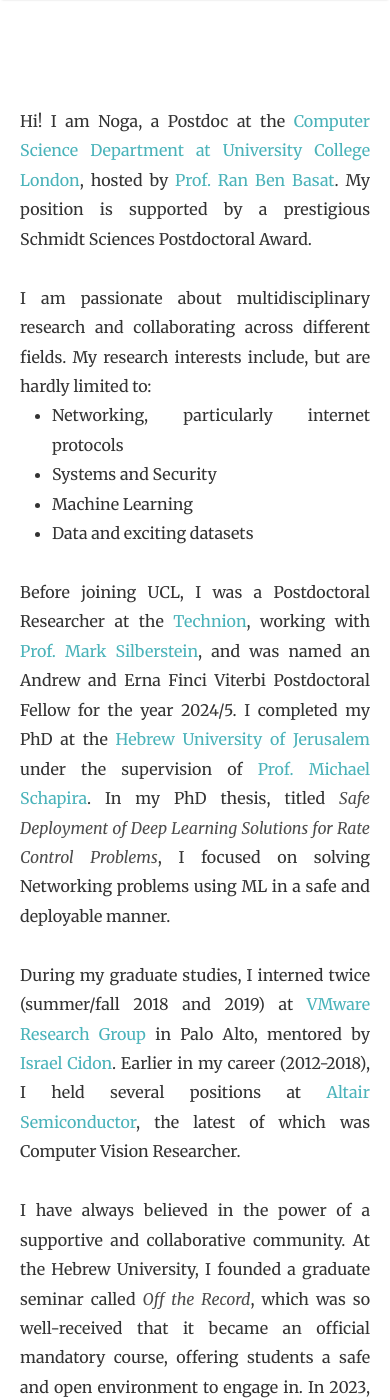
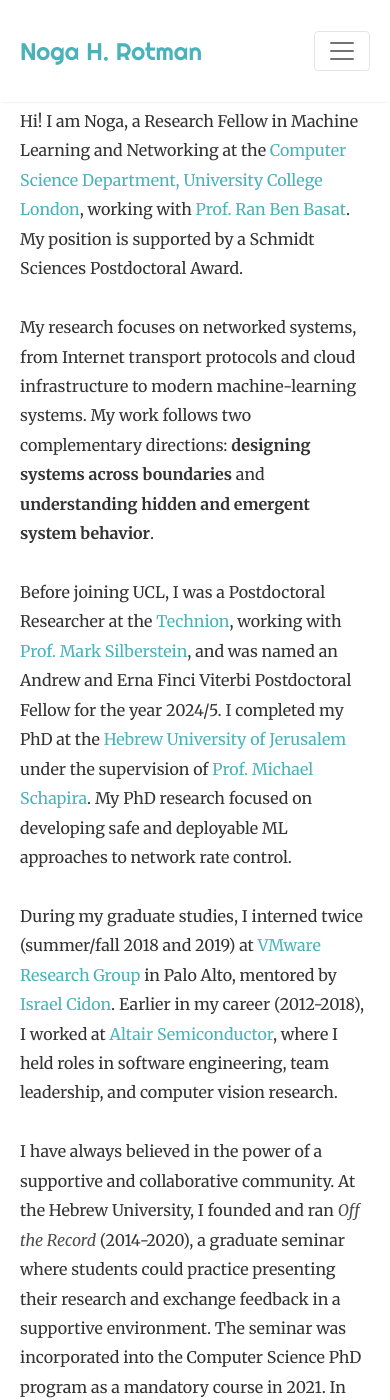
Before and after one commit to r02b/r02b.github.io, a Jekyll site: the page built from _pages/main.md, in a window 390 px wide and 1400 px high. Built offline with Jekyll 4.4.1, drawn with Linux system fonts in a browser that asks for light colours; a style sheet for code colours, icons or effects is not loaded; some of the changed text lies outside the part shown.

Commit message:
Much belated update to main.

```diff
--- a/_config.yml
+++ b/_config.yml
@@ -1,7 +1,7 @@
 # Site
 name: "Noga H. Rotman"
 title: "Noga H. Rotman"
-description: " | CS Researcher | Homepage"
+description: " | Computer Networking, Systems, and Machine Learning"
 logo: 'assets/images/favicon-32x32.png'
 favicon: 'assets/images/favicon-32x32.png'
 baseurl: ''
--- a/_layouts/default.html
+++ b/_layouts/default.html
@@ -100,6 +100,15 @@
                             <i class="ai ai-google-scholar-square fab zoom"></i></a>
                     </li>
                     <li class="nav-item">
+                        <a class="nav-link" href="https://dblp.org/pid/228/6908.html" target="_blank" rel="noopener noreferrer" title="DBLP">
+                            <i class="ai ai-dblp-square fab zoom"></i></a>
+                    </li>
+
+                    <li class="nav-item">
+                        <a class="nav-link" href="{{ '/assets/files/Noga_Rotman_CV.pdf' | relative_url }}" target="_blank" rel="noopener noreferrer" title="Curriculum Vitae" aria-label="Curriculum Vitae">
+                            <i class="ai ai-cv-square fab zoom"></i></a>
+                    </li>
+                    <li class="nav-item">
                         <a class="nav-link" href="https://twitter.com/NogaRot" target="_blank"><i class="fab fa-twitter-square"></i></a>
                     </li>
                     <li class="nav-item">
--- a/_pages/main.md
+++ b/_pages/main.md
@@ -1,7 +1,7 @@
 ---
 layout: default
 title: "Noga H. Rotman"
-description: "CS Postdoc @ The Technion"
+description: "Computer networking and ML systems researcher at University College London"
 image: "assets/images/graphic1.png"
 permalink: /
 ---
@@ -10,36 +10,30 @@
         <img src="assets/images/profile.jpg" alt="Hi that's me!"/>
     </div>
     <div id="hi" class="section-text col-md-9">
-        Hi! I am Noga, a Postdoc at the <a href="https://www.ucl.ac.uk/engineering/computer-science" target="_blank">Computer Science Department at University College London</a>, hosted by <a href="https://www.bbasat.com/" target="_blank">Prof. Ran Ben Basat</a>.
-        My position is supported by a prestigious Schmidt Sciences Postdoctoral Award.
-            <br><br>
-            I am passionate about multidisciplinary research and collaborating across different fields.
-            My research interests include, but are hardly limited to:
-                    <ul class="">
-                        <li>Networking, particularly internet protocols</li>
-                        <li>Systems and Security</li>
-                        <li>Machine Learning</li>
-                        <li>Data and exciting datasets</li>
-                </ul>
-       </div>
+        Hi! I am Noga, a Research Fellow in Machine Learning and Networking at the <a href="https://www.ucl.ac.uk/engineering/computer-science" target="_blank">Computer Science Department, University College London</a>, working with <a href="https://www.bbasat.com/" target="_blank">Prof. Ran Ben Basat</a>.
+        My position is supported by a Schmidt Sciences Postdoctoral Award.
+        <br><br>
+        My research focuses on networked systems, from Internet transport protocols and cloud infrastructure to modern machine-learning systems.
+        My work follows two complementary directions: <b>designing systems across boundaries</b> and <b>understanding hidden and emergent system behavior</b>.
+    </div>
 </div>
 
 <div class="section-container section-text">
-<br>
+    <br>
     Before joining UCL, I was a Postdoctoral Researcher at the <a href="https://ece.technion.ac.il/" target="_blank">Technion</a>, working with <a href="https://marksilberstein.com/" target="_blank">Prof. Mark Silberstein</a>,
     and was named an Andrew and Erna Finci Viterbi Postdoctoral Fellow for the year 2024/5.
     I completed my PhD at the <a href="http://www.cs.huji.ac.il/" target="_blank">Hebrew University of Jerusalem</a> under the supervision of <a href="https://www.michaelschapira.com/" target="_blank">Prof. Michael Schapira</a>.
-    In my PhD thesis, titled <i>Safe Deployment of Deep Learning Solutions for Rate Control Problems</i>, I focused on solving Networking problems using ML in a safe and deployable manner.
+    My PhD research focused on developing safe and deployable ML approaches to network rate control.
     <br><br>
     During my graduate studies, I interned twice (summer/fall 2018 and 2019) at
     <a href="https://research.vmware.com/" target="_blank">VMware Research Group</a> in Palo Alto, mentored by
     <a href="https://tech.cornell.edu/people/israel-cidon/" target="_blank">Israel Cidon</a>.
-    Earlier in my career (2012-2018), I held several positions at
+    Earlier in my career (2012-2018), I worked at
         <a href="https://altair-semi.com/" target="_blank">Altair Semiconductor</a>,
-    the latest of which was Computer Vision Researcher.
+     where I held roles in software engineering, team leadership, and computer vision research.
     <br><br>
     I have always believed in the power of a supportive and collaborative community.
-    At the Hebrew University, I founded a graduate seminar called <i>Off the Record</i>, which was so well-received that it became an official mandatory course, offering students a safe and open environment to engage in.
+    At the Hebrew University, I founded and ran <i>Off the Record</i> (2014-2020), a graduate seminar where students could practice presenting their research and exchange feedback in a supportive environment. The seminar was incorporated into the Computer Science PhD program as a mandatory course in 2021.
     In 2023, I co-founded <i>Baot Research</i>, the research branch of a popular Israeli all-female tech group.
     I also served as a mentor throughout the years via different organizations, such as the aforementioned <a href="https://www.linkedin.com/company/baot-il/" target="_blank">Baot</a> community, as well as <a href="https://queenb.org.il/en" target="_blank">Queen B</a>.
     <br><br>
@@ -75,7 +70,7 @@
                 <span class="paper-name">
                     A Deep Reinforcement Learning Perspective on Internet Congestion Control
                 </span>
-                <br>Nathan Jay, Noga H. Rotman, P. Brighten Godfrey, Michael Schapira, Aviv Tamar.
+                <br>Nathan Jay<sup>&dagger;</sup>, Noga H. Rotman<sup>&dagger;</sup>, P. Brighten Godfrey, Michael Schapira, Aviv Tamar.
                 <a href="https://icml.cc/" target="_blank">ICML 2019</a>.
                 <br>
                 <span class="paper-links">
@@ -83,10 +78,29 @@
                     <a href="assets/slides/Aurora_AIWeek.pdf" target="_blank">[Slides]</a>,
                     <a href="https://youtu.be/8bzHuplGI-M" target="_blank">[Video]</a>
                 </span>
-                <br>Also see <a href="https://arxiv.org/abs/1810.03259" target="_blank">[Short Paper]</a>
+                <br><small>&dagger; Equal contribution</small>
+                <br>Also see <a href="https://arxiv.org/abs/1810.03259v1" target="_blank">[Workshop Version]</a>
                 from <a href="https://sites.google.com/view/deep-rl-workshop-nips-2018/home" target="_blank">Deep Reinforcement Learning Workshop</a>, <a href="https://neurips.cc/" target="_blank">NeurIPS 2018</a>.
             </li>
         </ul>
+
+        <h3>Invited Articles</h3>
+        <ul class="fa-ul">
+         <li><i class="fa-li fa-solid fa-person-chalkboard"></i>
+                    <span class="paper-name" id="per2023">
+                        Tackling Deployability Challenges in ML-Powered Networks
+                    </span>
+                    <br>Noga H. Rotman.
+                    <a href="https://dl.acm.org/newsletter/sigmetrics" target="_blank">ACM SIGMETRICS PER 2023</a>.
+                    <br>
+                    <span class="paper-links">
+                        <a href="https://dl.acm.org/doi/10.1145/3626570.3626605" target="_blank">[Article]</a>
+                    </span>
+                    <br>
+                    Based on an invited talk at the <a href="https://measure-selfdn23.cs.ucsb.edu/" target="_blank">ACM SIGMETRICS Workshop on Measurements for Self-Driving Networks</a>.
+                </li>
+        </ul>
+
     </div>
 </div>
 <div id="manuscripts" class="section-container section-main">
@@ -94,6 +108,39 @@
         <h2><span>Manuscripts</span></h2>
     </div>
     <div class="section-text">
+    <h3>Current Preprints &amp; Manuscripts</h3>
+    <ul class="fa-ul">
+        <li><i class="fa-li fas fa-pen-to-square"> </i>
+                <span class="paper-name">ML-for-ML</span>
+                <br>Yutong Zhao<sup>&dagger;</sup>, Noga H. Rotman<sup>&dagger;</sup>, Gianni Antichi, Ran Ben Basat.
+                2026.
+                <br>
+                <span class="paper-links">
+                    <a href="https://arxiv.org/pdf/2608.06046" target="_blank">[Short Paper]</a>
+                </span>
+                <br><small>&dagger; Equal contribution</small>
+        </li>
+        <li><i class="fa-li fas fa-pen-to-square"> </i>
+            <span class="paper-name">Avoiding Cross-Datacenter Collective Congestion via Disaggregated Buffering</span>
+            <br>Mariano Scazzariello, Noga H. Rotman, Dima Gavrilenko, Sajy Khashab, Alexander Shpiner, Matty Kadosh, Marco Chiesa, Dejan Kostic, Mark Silberstein.
+            2026.
+            <br>
+            <span class="paper-links">
+                <a href="https://arxiv.org/pdf/2605.11852" target="_blank">[Paper]</a>
+            </span>
+        </li>
+        <li><i class="fa-li fas fa-pen-to-square"> </i>
+            <span class="paper-name">RFSeek and Ye Shall Find</span>
+            <br>Noga H. Rotman, Tiago Ferreira, Hila Peleg, Mark Silberstein, Alexandra Silva.
+            2025.
+            <br>
+            <span class="paper-links">
+                <a href="https://arxiv.org/pdf/2509.10216" target="_blank">[Paper]</a>
+            </span>
+            <br><small>Led to a <a href="https://www.rfc-editor.org/errata/eid8710" target="_blank">verified erratum to RFC 9293 (TCP)</a>.</small>
+        </li>
+    </ul>
+    <h3>Earlier Manuscripts &amp; Technical Reports</h3>
         <ul class="fa-ul">
             <li><i class="fa-li fas fa-pen-to-square"> </i>
                 <span class="paper-name">CloudCast: Characterizing Public Clouds Connectivity</span>
@@ -115,27 +162,3 @@
         </ul>
     </div>
 </div>
-
-<div id="other" class="section-container section-main">
-     <div class="section-title">
-        <h2><span>Other</span></h2>
-    </div>
-    <div class="section-text">
-        <ul class="fa-ul">
-         <li><i class="fa-li fa-solid fa-person-chalkboard"></i>
-                    <span class="paper-name" id="per2023">
-                        Tackling Deployability Challenges in ML-Powered Networks
-                    </span>
-                    <br>Noga H. Rotman.
-                    <a href="https://dl.acm.org/newsletter/sigmetrics" target="_blank">ACM SIGMETRICS PER 2023</a>.
-                    <br>
-                    <span class="paper-links">
-                        <a href="https://dl.acm.org/doi/10.1145/3626570.3626605" target="_blank">[Short Paper]</a>,
-                        <a href="assets/slides/OSAP_Hotnets.pdf" target="_blank">[Slides]</a>
-                    </span>
-                    <br>
-                    Based on an invited talk at the <a href="https://measure-selfdn23.cs.ucsb.edu/" target="_blank">ACM SIGMETRICS Workshop on Measurements for Self-Driving Networks</a>.
-                </li>
-        </ul>
-    </div>
-</div>
--- a/assets/css/screen.css
+++ b/assets/css/screen.css
@@ -26,7 +26,7 @@
 
 @media (min-width: 1400px) {
     .container.container-small {
-        max-width: 1140px;
+        max-width: 1000px;
     }
 }
 
@@ -50,11 +50,9 @@
 /* Links and such */
 a {
     color: var(--primary-color);
-    /*transition: all 0.4s;*/
-    /*transition-behavior: revert;*/
     transition-delay: 0s;
-    transition-duration: 0.5s;
-    transition-timing-function: ease-out;
+    transition-duration: 0s;
+   /* transition-timing-function: ease-out;*/
     text-decoration: none;
 }
 
@@ -77,7 +75,7 @@
     font-size: x-large;
 }
 
-.navbar-light .navbar-nav .nav-link:focus, .navbar-light .navbar-nav .nav-link:hover,
+.navbar-light .navbar-nav .nav-link:focus-visible, .navbar-light .navbar-nav .nav-link:hover,
 .navbar-light .navbar-nav .nav-olink:hover, .navbar-light .navbar-brand:hover {
     color: var(--primary-color);
     text-decoration: none;
@@ -87,6 +85,10 @@
 .navbar-light .navbar-nav .active>.nav-link, .navbar-light .navbar-nav .nav-link.active,
 .navbar-light .navbar-nav .nav-link.show, .navbar-light .navbar-nav .show>.nav-link {
     color: var(--primary-color);
+}
+
+.navbar-light .navbar-nav .nav-link:focus:not(:focus-visible):not(:hover) {
+    color: var(--light-grey);
 }
 
 .navbar-light .navbar-nav .nav-link {
@@ -278,14 +280,21 @@
     margin-bottom: -1px;
 }
 
+.section-text h3 {
+    display: inline-block;
+    padding-bottom: 10px;
+    margin-bottom: -1px;
+    font-size: 1.4rem;
+}
+
 .section-container {
     margin-bottom: 3rem;
 }
 
 .section-text {
-    /*margin-right: 2rem;*/
+    /*margin-right: 2rem;
     text-align: justify;
-    text-justify: inter-word;
+    text-justify: inter-word;*/
 }
 
 .section-side .section-text {
@@ -405,6 +414,21 @@
     /*border-right: 1px solid var(--lightest-grey);*/
 }
 
+.listfeaturedtag .card {
+    border-radius: 0;
+}
+
+.listfeaturedtag .card-body {
+    padding-top: 0.5rem;
+    padding-right: 1rem;
+    padding-bottom: 0.5rem;
+    padding-left: 0;
+}
+
+.listfeaturedtag .card-footer {
+    padding-left: 0;
+}
+
 .wrapthumbnail:hover .featured-box-img-cover,
 .wrapthumbnail:focus .featured-box-img-cover {
   transform: scale(1.2);
@@ -431,6 +455,8 @@
     /*max-height: 300px;*/
     overflow: hidden;
 }
+
+/* Post list related: both featured and everything list*/
 
 .listfeaturedtag .thumbnail {
     background-size: cover;
@@ -462,7 +488,8 @@
 }
 
 .listfeaturedtag h4.card-text,
-.listrecent h4.card-text {
+.listrecent h4.card-text,
+.post-excerpt.card-text {
     color: var(--light-grey);
     font-size: 0.9rem;
     line-height: 1.6;
@@ -473,21 +500,40 @@
     border: 1px solid var(--lightest-grey);
     border-radius: 1.25rem;
     overflow: hidden;
-    height: inherit;
+    display: flex;
+    flex-direction: column;
+    height: 100%;
 }
 
 .card-body {
+/*
     -ms-flex: 1 1 auto;
     flex: 1 1 auto;
     padding: 1.25rem;
     padding-top: 1.25rem;
     padding-right: 1.25rem;
     padding-left: 1.25rem;
+    */
     padding-bottom: 0;
+
+    flex: 1 1 auto;
+    min-height: 0; /* important for clamping in flex boxes */
+    display: flex;
+    flex-direction: column;
 }
 
 .card-footer {
-    padding: 1rem 1.5rem;
+    margin-top: auto;   /* push to bottom */
+    position: static;   /* just in case template sets absolute */
+}
+
+/* Clamp excerpt to a fixed number of lines */
+.post-excerpt.card-text, .post-excerpt {
+    padding-bottom: .75rem;  space above footer */
+    display: -webkit-box;
+    -webkit-box-orient: vertical;
+    -webkit-line-clamp: var(--excerpt-lines, 4); /* tweak this number */
+    overflow: hidden;
 }
 
 
@@ -510,7 +556,24 @@
 .card-title {
     height: 60px;
     vertical-align: bottom;
-    display: table-cell;
+}
+
+/* Let the title take as many lines as it needs */
+.card-title,
+.card-title a {
+  display: block;
+  height: auto !important;
+  max-height: none !important;
+  overflow: visible !important;
+  white-space: normal !important;
+  line-height: 1.25;
+  margin-bottom: 0;
+}
+
+/* If Mediumish clamps ALL h4s, kill that for titles */
+.card-title {
+  -webkit-line-clamp: unset !important;
+  -webkit-box-orient: unset !important;
 }
 
 .card-text p {
@@ -573,13 +636,41 @@
     padding-left: 0px;
 }
 
+/* Everything cards */
+.everything-list .card {
+    display: flex;
+    flex-direction: column;
+    height: 100%;
+}
+
+.everything-list .card-body {
+    flex: 1 1 auto;
+    min-height: 0;
+    display: flex;
+    flex-direction: column;
+}
+
+.everything-list .post-excerpt {
+    display: -webkit-box;
+    -webkit-box-orient: vertical;
+    -webkit-line-clamp: 4;
+    overflow: hidden;
+    padding-bottom: 0;
+}
+
+.everything-list .card-footer {
+    margin-top: auto;
+    position: static !important;
+}
+
+
 .toc {
     margin-bottom: 4rem!important;
     margin-top: 3rem!important;
 }
 
 .toc ul {
-    list-style: decimal;
+    /*list-style: decimal;*/
     font-weight: 400;
 }
 
@@ -589,6 +680,18 @@
 
 .toc a:hover, .share a:hover {
     color: var(--light-grey)
+}
+
+/* Unordered TOC = bullets */
+.inline_toc ul {
+  list-style-type: disc !important;
+  margin-left: 1.2rem;
+}
+
+/* Ordered TOC = numbers (keep default) */
+.inline_toc ol {
+  list-style-type: decimal !important;
+  margin-left: 1.2rem;
 }
 
 .author-meta {
@@ -701,7 +804,7 @@
 .mainheading h1.posttitle {
     font-weight: 700;
     margin-bottom: 1rem;
-    text-transform:capitalize;
+    text-transform: capitalize;
 }
 
 .footer {
@@ -1157,8 +1260,10 @@
     color: var(--mid-grey);
 }
 
-.post title h1 {
-    font-size: calc(1.375rem + 1.5vw);
+/*.post title h1 {*/
+.mainheading h1.posttitle {
+    /*font-size: calc(1.375rem + 1.5vw);*/
+    font-size: calc(1.4rem + 1.5vw);
 }
 
 h2 {
@@ -1187,12 +1292,12 @@
 
 h3.font-weight-bold.summary {
     font-family: var(--header-font);
-    font-size: 1.75rem
+    font-size: calc(1.2rem + .9vw);
+
 }
 
 .tldr h3 {
     font-weight: 700;
-
 }
 
 .tldr a {
```
Also changed, not shown: other parts of _pages/main.md (+2 -1 lines), 1 other file.
